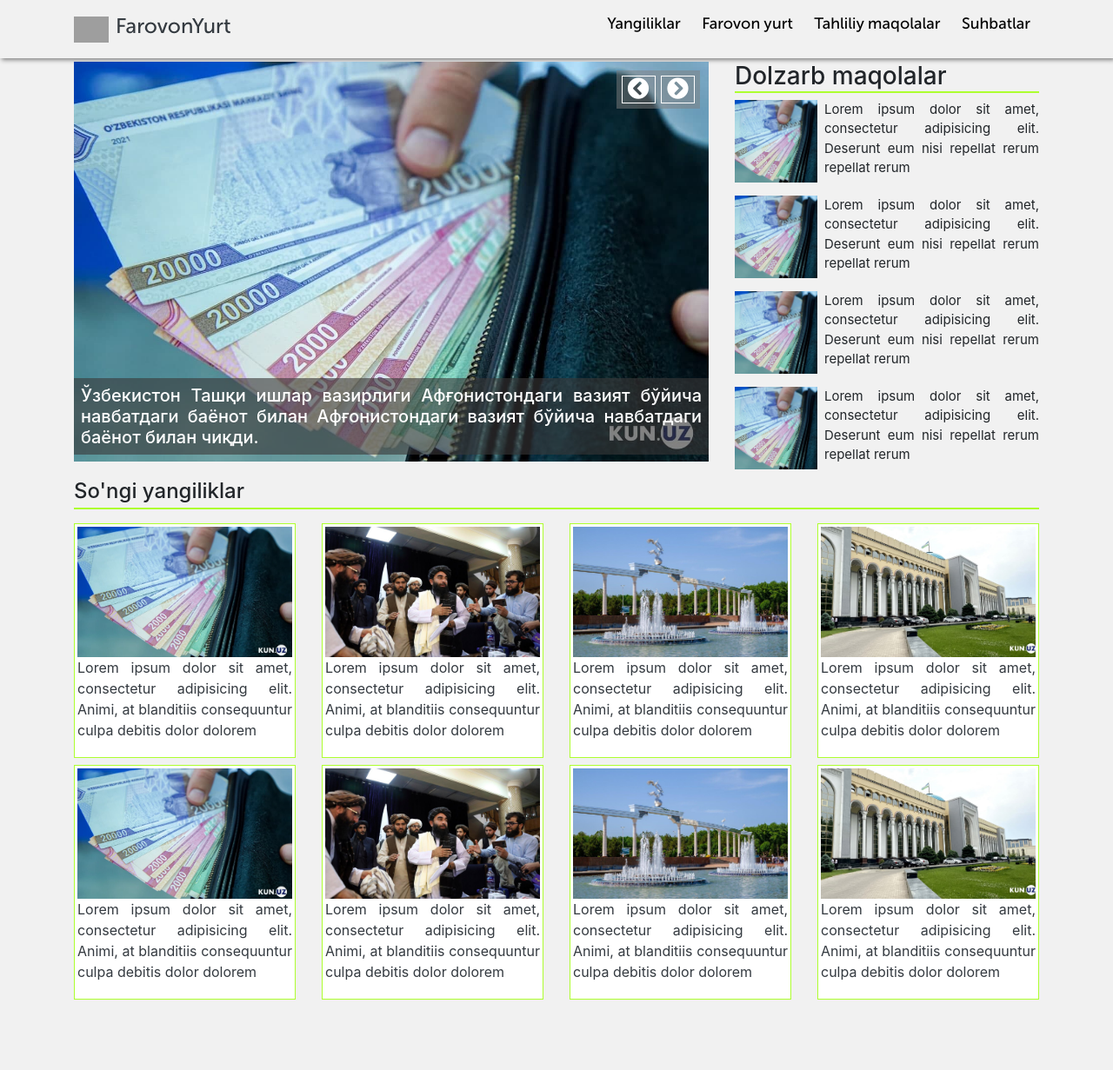
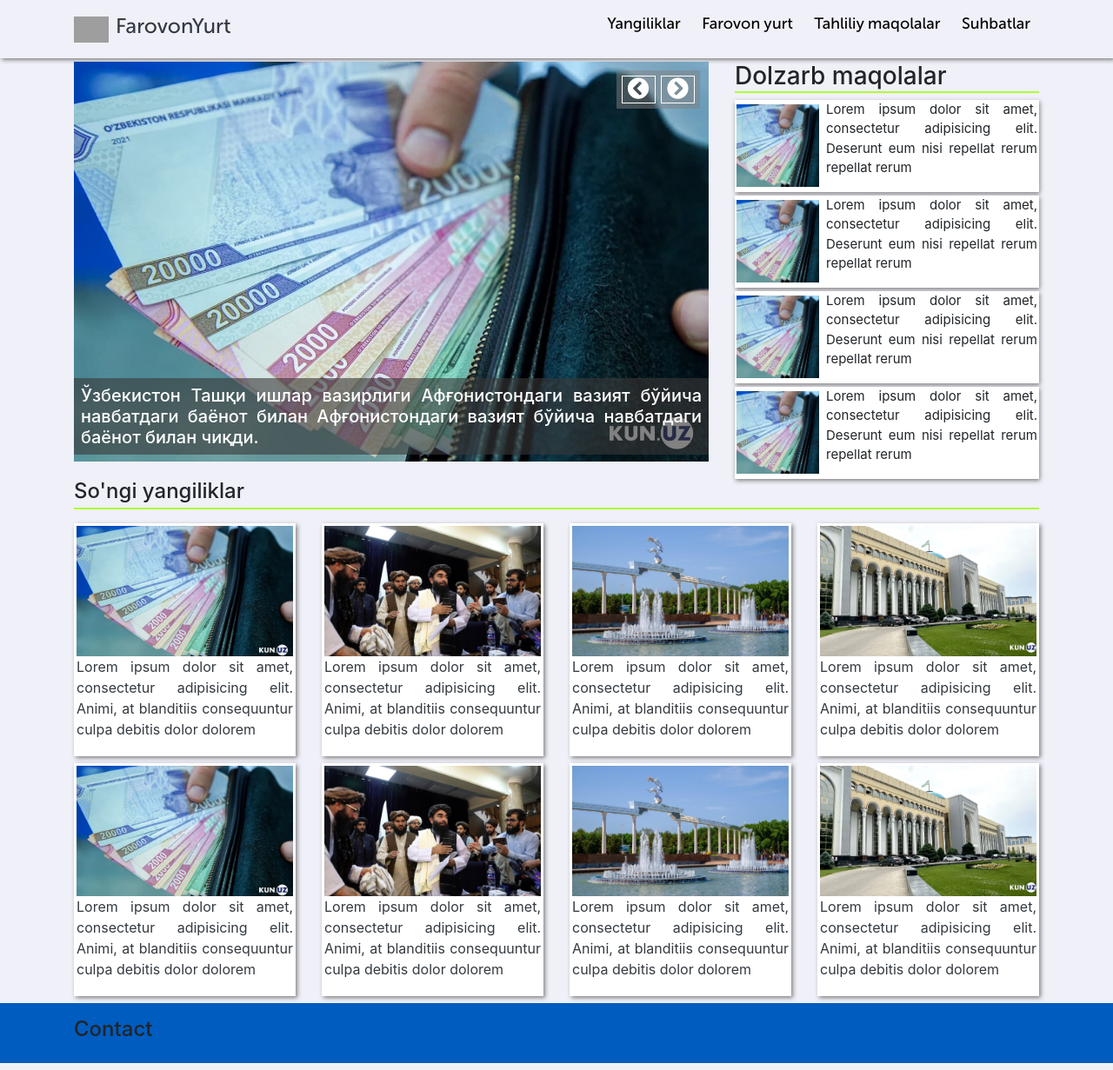
Before and after one commit to baxranov-2230/farovon-yurt2, a PHP site: page / in a window 1280 px wide. Shown: the whole page at 87% size. Before the commit the page ends 1150 px from the top, so only its background shows below. Run offline with PHP 8.4, Linux system fonts and the light colour scheme; grey boxes are pictures that could not be loaded.

Commit message:
20.08.2021 16.02

```diff
--- a/css/main.css
+++ b/css/main.css
@@ -1,7 +1,7 @@
 @import "font.css";
 
 body {
-    background-color: #F1F1F1;
+    background-color: #F0F0F9;
 }
 
 /*-----------------MENUBAR START-------------------------*/
@@ -170,6 +170,13 @@ body {
     background-color: rgba(57, 56, 56, 0.6);
 }
 
+.last_news{
+    align-items: center;
+    background-color: white;
+    padding: 0 2px;
+    box-shadow: 1px 2px 5px gray;
+}
+
 .last_news img {
     width: 95px;
     height: 95px;
@@ -232,13 +239,14 @@ body {
 
 .main .last_news_block {
     padding: 3px;
-    border: 1px solid greenyellow;
+    /*border: 1px solid greenyellow;*/
     background-color: white;
     transition: 0.5s;
+    box-shadow: 2px 2px 5px gray;
 }
 .main .last_news_block:hover{
-    box-shadow: 2px 2px 5px gray;
-    border: 1px solid red;
+
+    /*border: 1px solid red;*/
 }
 
 
@@ -248,3 +256,11 @@ body {
 }
 
 /*-----------------MAIN END-------------------------*/
+
+
+/*-----------------FOOTER START-------------------------*/
+
+.footer{
+    background-color: #005cbf;
+}
+/*-----------------FOOTER END-------------------------*/
--- a/index.html
+++ b/index.html
@@ -125,7 +125,8 @@
                 <a href="" class="text-decoration-none text-dark">
                     <div class="last_news_block">
                         <img src="images/1.jpg" alt="">
-                        <p class="text-justify">Lorem ipsum dolor sit amet, consectetur adipisicing elit. Animi, at blanditiis consequuntur culpa
+                        <p class="text-justify">Lorem ipsum dolor sit amet, consectetur adipisicing elit. Animi, at
+                            blanditiis consequuntur culpa
                             debitis dolor dolorem </p>
                     </div>
                 </a>
@@ -135,7 +136,8 @@
                 <a href="" class="text-decoration-none text-dark">
                     <div class="last_news_block">
                         <img src="images/2.jpg" alt="">
-                        <p class="text-justify">Lorem ipsum dolor sit amet, consectetur adipisicing elit. Animi, at blanditiis consequuntur culpa
+                        <p class="text-justify">Lorem ipsum dolor sit amet, consectetur adipisicing elit. Animi, at
+                            blanditiis consequuntur culpa
                             debitis dolor dolorem </p>
                     </div>
                 </a>
@@ -145,7 +147,8 @@
                 <a href="" class="text-decoration-none text-dark">
                     <div class="last_news_block">
                         <img src="images/3.jpg" alt="">
-                        <p class="text-justify">Lorem ipsum dolor sit amet, consectetur adipisicing elit. Animi, at blanditiis consequuntur culpa
+                        <p class="text-justify">Lorem ipsum dolor sit amet, consectetur adipisicing elit. Animi, at
+                            blanditiis consequuntur culpa
                             debitis dolor dolorem </p>
                     </div>
                 </a>
@@ -155,7 +158,8 @@
                 <a href="" class="text-decoration-none text-dark">
                     <div class="last_news_block">
                         <img src="images/4.jpg" alt="">
-                        <p class="text-justify">Lorem ipsum dolor sit amet, consectetur adipisicing elit. Animi, at blanditiis consequuntur culpa
+                        <p class="text-justify">Lorem ipsum dolor sit amet, consectetur adipisicing elit. Animi, at
+                            blanditiis consequuntur culpa
                             debitis dolor dolorem </p>
                     </div>
                 </a>
@@ -165,7 +169,8 @@
                 <a href="" class="text-decoration-none text-dark">
                     <div class="last_news_block">
                         <img src="images/1.jpg" alt="">
-                        <p class="text-justify">Lorem ipsum dolor sit amet, consectetur adipisicing elit. Animi, at blanditiis consequuntur culpa
+                        <p class="text-justify">Lorem ipsum dolor sit amet, consectetur adipisicing elit. Animi, at
+                            blanditiis consequuntur culpa
                             debitis dolor dolorem </p>
                     </div>
                 </a>
@@ -175,7 +180,8 @@
                 <a href="" class="text-decoration-none text-dark">
                     <div class="last_news_block">
                         <img src="images/2.jpg" alt="">
-                        <p class="text-justify">Lorem ipsum dolor sit amet, consectetur adipisicing elit. Animi, at blanditiis consequuntur culpa
+                        <p class="text-justify">Lorem ipsum dolor sit amet, consectetur adipisicing elit. Animi, at
+                            blanditiis consequuntur culpa
                             debitis dolor dolorem </p>
                     </div>
                 </a>
@@ -185,7 +191,8 @@
                 <a href="" class="text-decoration-none text-dark">
                     <div class="last_news_block">
                         <img src="images/3.jpg" alt="">
-                        <p class="text-justify">Lorem ipsum dolor sit amet, consectetur adipisicing elit. Animi, at blanditiis consequuntur culpa
+                        <p class="text-justify">Lorem ipsum dolor sit amet, consectetur adipisicing elit. Animi, at
+                            blanditiis consequuntur culpa
                             debitis dolor dolorem </p>
                     </div>
                 </a>
@@ -195,7 +202,8 @@
                 <a href="" class="text-decoration-none text-dark">
                     <div class="last_news_block">
                         <img src="images/4.jpg" alt="">
-                        <p class="text-justify">Lorem ipsum dolor sit amet, consectetur adipisicing elit. Animi, at blanditiis consequuntur culpa
+                        <p class="text-justify">Lorem ipsum dolor sit amet, consectetur adipisicing elit. Animi, at
+                            blanditiis consequuntur culpa
                             debitis dolor dolorem </p>
                     </div>
                 </a>
@@ -204,6 +212,17 @@
         </div>
     </div>
 </section>
+<div class="footer my-2 py-3">
+    <div class="container">
+        <div class="row">
+            <div class="col-md-4">
+                <h4>Contact</h4>
+
+            </div>
+        </div>
+    </div>
+
+</div>
 
 </body>
 <script src="js/jQuery.min.js"></script>
```
